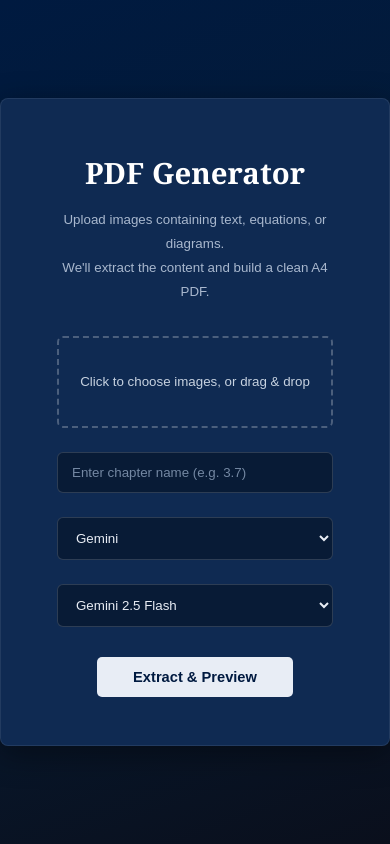
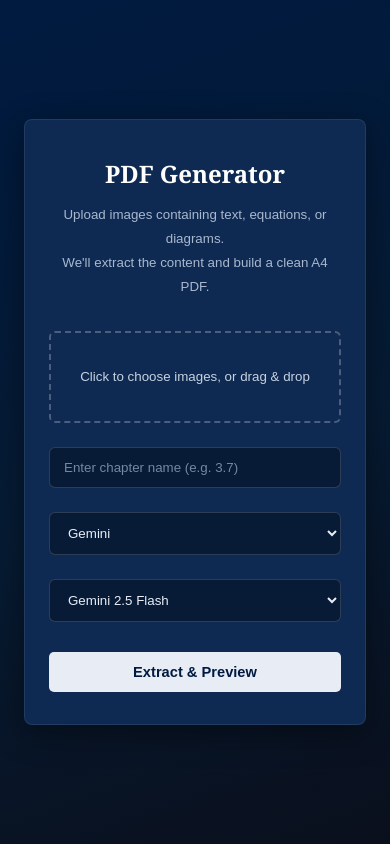
Before and after one commit to ripon1995/pdf-generator, a FastAPI app: page / in a window 390 px wide. Run offline with FastAPI, Linux system fonts and the light colour scheme; parts of the project's set-up code (start-up, migrations or seed data) failed here and were passed over.

Commit message:
make responsive upload page

```diff
--- a/app/static/styles.css
+++ b/app/static/styles.css
@@ -20,6 +20,7 @@ body {
     align-items: center;
     justify-content: center;
     background: linear-gradient(160deg, #001A40 0%, #061B33 55%, #0A0F1C 100%);
+    padding: 24px;
 }
 
 .upload-card {
@@ -28,7 +29,8 @@ body {
     border-radius: 8px;
     box-shadow: 0 8px 32px rgba(0,0,0,0.4);
     padding: 48px 56px;
-    width: 480px;
+    width: 100%;
+    max-width: 480px;
     text-align: center;
 }
 
@@ -113,6 +115,20 @@ body {
 }
 
 .btn:hover { background: #fff; }
+
+@media (max-width: 480px) {
+    .upload-card {
+        padding: 32px 24px;
+    }
+
+    .upload-card h1 {
+        font-size: 18pt;
+    }
+
+    .btn {
+        width: 100%;
+    }
+}
 
 /* ── Preview page ── */
 .preview-bar {
```
